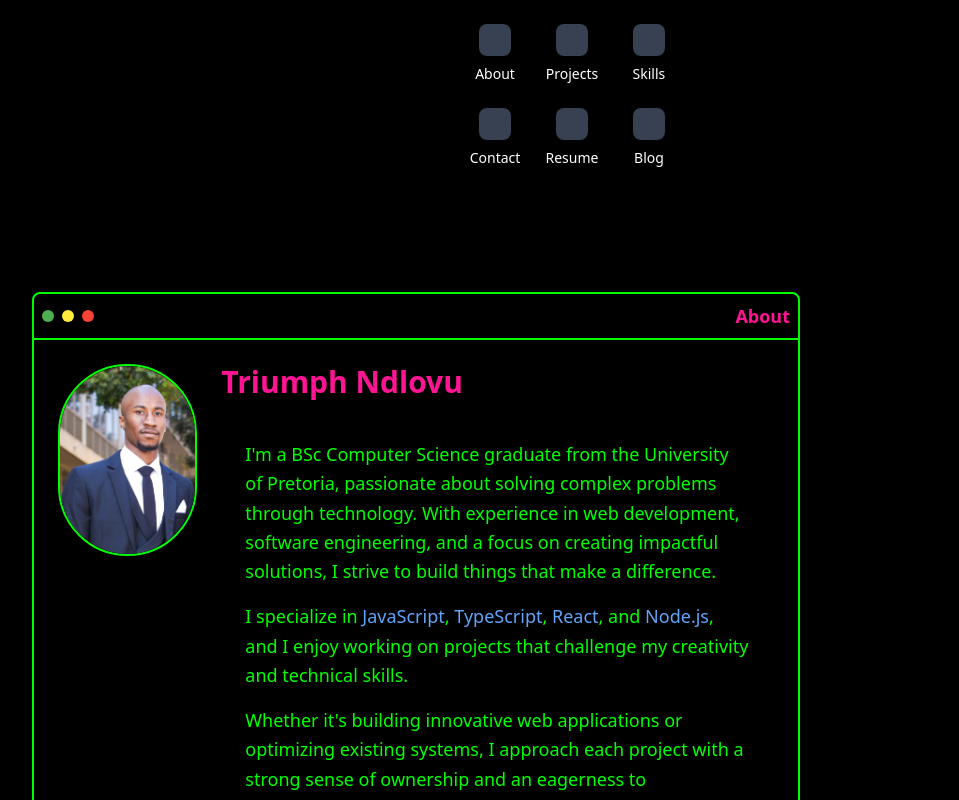
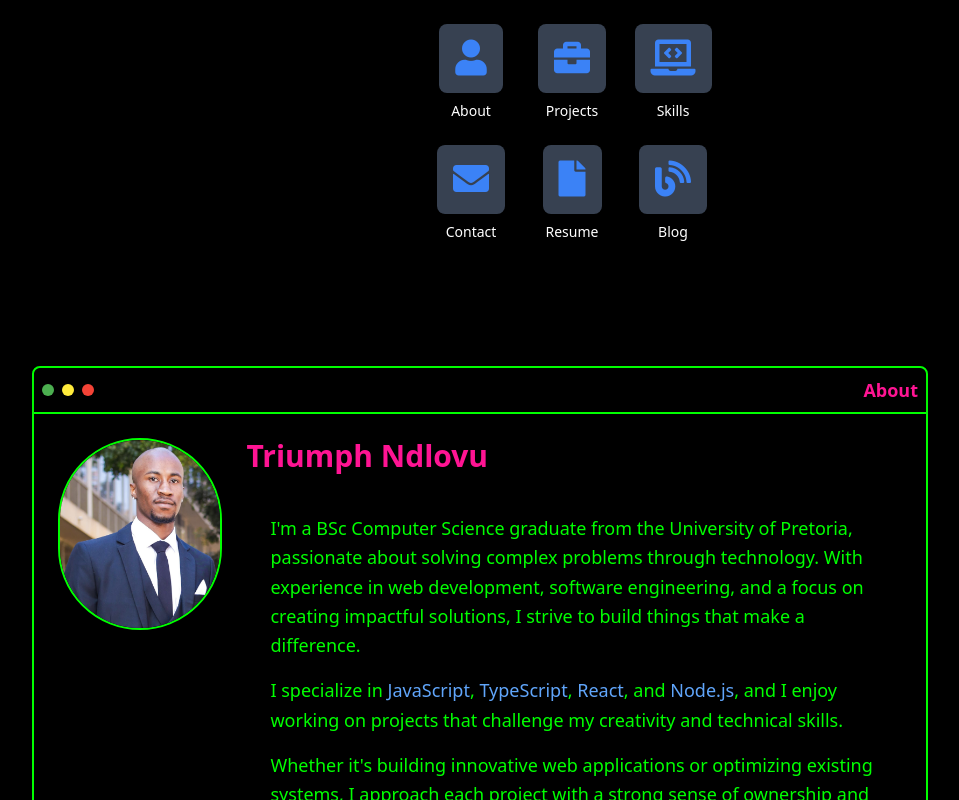
Before and after one commit to TriumphNdlovu/triumph-portfolio, a Next.js app: page / in a window 1280 px wide. Both pictures are taken after a click on the element "About". Shown: the top 800 px of the page, without its empty margins (68-1027 px from the left). Built offline with nearby package versions, Linux system fonts and the light colour scheme.

Commit message:
Add font-awesome CSS import and link in globals.css and layout.tsx

```diff
--- a/src/app/globals.css
+++ b/src/app/globals.css
@@ -3,6 +3,8 @@
 @tailwind utilities;
 @import url('https://fonts.googleapis.com/css2?family=Press+Start+2P&display=swap');
 @import url('https://fonts.googleapis.com/css2?family=Roboto:wght@400;500;700&display=swap');
+@import url('https://cdnjs.cloudflare.com/ajax/libs/font-awesome/5.15.4/css/all.min.css');
+
 
 /* globals.css */
 
--- a/src/app/layout.tsx
+++ b/src/app/layout.tsx
@@ -17,9 +17,15 @@ export default function RootLayout({
 }>) {
   return (
     <html lang="en">
+      <head>
+      <link
+            rel="stylesheet"
+            href="https://cdnjs.cloudflare.com/ajax/libs/font-awesome/5.15.4/css/all.min.css"
+          />
+
+      </head>
       <body
       >
-      {/*<NavBar />*/}
         {children}
       </body>
     </html>
--- a/src/app/page.tsx
+++ b/src/app/page.tsx
@@ -5,26 +5,31 @@ export default function Home() {
   // State to manage the active windows
   const [openWindows, setOpenWindows] = useState<string[]>([]);
   const [positions, setPositions] = useState<{ [key: string]: { top: number; left: number } }>({});
+  const [size, setSize] = useState<{ [key: string]: { width: number; height: number } }>({});
 
   const handleWindowOpen = (section: string) => {
     if (!openWindows.includes(section)) {
       setOpenWindows([...openWindows, section]);
 
-      // Calculate the new position for the window based on existing ones
       const newPosition = { top: 100, left: 100 };
-      const offset = 30; // The amount of offset between windows
+      const offset = 30;
+      const size = { width: 70, height: 70 };
 
-      // If there are already open windows, calculate the new position
       const existingPositions = Object.values(positions);
       if (existingPositions.length > 0) {
         const lastPosition = existingPositions[existingPositions.length - 1];
-        newPosition.top = lastPosition.top + offset; // Offset vertically from the last window
-        newPosition.left = lastPosition.left + offset; // Offset horizontally from the last window
+        newPosition.top = lastPosition.top + offset;
+        newPosition.left = lastPosition.left + offset;
       }
 
       setPositions((prevPositions) => ({
         ...prevPositions,
-        [section]: newPosition, // Set initial position for the new window
+        [section]: newPosition,
+      }));
+
+      setSize((prevSize) => ({
+        ...prevSize,
+        [section]: size,
       }));
     }
   };
@@ -32,10 +37,26 @@ export default function Home() {
   const handleWindowClose = (section: string) => {
     setOpenWindows(openWindows.filter(window => window !== section));
     setPositions((prevPositions) => {
-      const { [section]: _, ...rest } = prevPositions; // Remove the position when window is closed
+      const { [section]: _, ...rest } = prevPositions;
       return rest;
     });
   };
+
+  const handleWindowMaximize = (section: string) => {
+      // make the size 100vw and 100 vh
+      setPositions((prevPositions) => ({
+        ...prevPositions,
+        [section]: { top: 0, left: 0 },
+      }));
+
+    ;
+
+      setSize((prevSize) => ({
+        ...prevSize,
+        [section]: { width: 100, height: 100 },
+      }));
+
+  }
 
   const handleDrag = (e: React.MouseEvent, windowName: string) => {
     const startX = e.clientX;
@@ -63,53 +84,70 @@ export default function Home() {
   };
 
   return (
+
 <div className="bg-black text-white h-screen flex flex-col items-center">
   {/* Desktop Icons */}
-      <div className="grid grid-cols-3 gap-6 p-6">
-        <div className="flex flex-col items-center cursor-pointer" onClick={() => handleWindowOpen('about')}>
-          <div className="bg-gray-700 p-4 rounded-lg shadow-md">
-            <i className="fas fa-user text-4xl text-blue-500"></i>
+  <div className="grid grid-cols-2 md:grid-cols-3 gap-6 p-6">
+    <div
+      className="flex flex-col items-center cursor-pointer transform transition duration-300 ease-in-out hover:scale-110"
+      onClick={() => handleWindowOpen('about')}
+    >
+      <div className="bg-gray-700 p-4 rounded-lg shadow-md hover:bg-blue-500 transition duration-300 ease-in-out">
+        <i className="fas fa-user text-4xl text-blue-500 hover:text-white"></i>
       </div>
-          <p className="text-sm mt-2">About</p>
+      <p className="text-sm mt-2 text-center hover:text-blue-500 transition duration-300">About</p>
     </div>
 
-        <div className="flex flex-col items-center cursor-pointer" onClick={() => handleWindowOpen('projects')}>
-          <div className="bg-gray-700 p-4 rounded-lg shadow-md">
-            <i className="fas fa-briefcase text-4xl text-blue-500"></i>
+    <div
+      className="flex flex-col items-center cursor-pointer transform transition duration-300 ease-in-out hover:scale-110"
+      onClick={() => handleWindowOpen('projects')}
+    >
+      <div className="bg-gray-700 p-4 rounded-lg shadow-md hover:bg-blue-500 transition duration-300 ease-in-out">
+        <i className="fas fa-briefcase text-4xl text-blue-500 hover:text-white"></i>
       </div>
-          <p className="text-sm mt-2">Projects</p>
+      <p className="text-sm mt-2 text-center hover:text-blue-500 transition duration-300">Projects</p>
     </div>
 
-        <div className="flex flex-col items-center cursor-pointer" onClick={() => handleWindowOpen('skills')}>
-          <div className="bg-gray-700 p-4 rounded-lg shadow-md">
-            <i className="fas fa-laptop-code text-4xl text-blue-500"></i>
+    <div
+      className="flex flex-col items-center cursor-pointer transform transition duration-300 ease-in-out hover:scale-110"
+      onClick={() => handleWindowOpen('skills')}
+    >
+      <div className="bg-gray-700 p-4 rounded-lg shadow-md hover:bg-blue-500 transition duration-300 ease-in-out">
+        <i className="fas fa-laptop-code text-4xl text-blue-500 hover:text-white"></i>
       </div>
-          <p className="text-sm mt-2">Skills</p>
+      <p className="text-sm mt-2 text-center hover:text-blue-500 transition duration-300">Skills</p>
     </div>
 
-        <div className="flex flex-col items-center cursor-pointer" onClick={() => handleWindowOpen('contact')}>
-          <div className="bg-gray-700 p-4 rounded-lg shadow-md">
-            <i className="fas fa-envelope text-4xl text-blue-500"></i>
+    <div
+      className="flex flex-col items-center cursor-pointer transform transition duration-300 ease-in-out hover:scale-110"
+      onClick={() => handleWindowOpen('contact')}
+    >
+      <div className="bg-gray-700 p-4 rounded-lg shadow-md hover:bg-blue-500 transition duration-300 ease-in-out">
+        <i className="fas fa-envelope text-4xl text-blue-500 hover:text-white"></i>
       </div>
-          <p className="text-sm mt-2">Contact</p>
+      <p className="text-sm mt-2 text-center hover:text-blue-500 transition duration-300">Contact</p>
     </div>
 
-        <div className="flex flex-col items-center cursor-pointer" onClick={() => handleWindowOpen('resume')}>
-          <div className="bg-gray-700 p-4 rounded-lg shadow-md">
-            <i className="fas fa-file text-4xl text-blue-500"></i>
+    <div
+      className="flex flex-col items-center cursor-pointer transform transition duration-300 ease-in-out hover:scale-110"
+      onClick={() => handleWindowOpen('resume')}
+    >
+      <div className="bg-gray-700 p-4 rounded-lg shadow-md hover:bg-blue-500 transition duration-300 ease-in-out">
+        <i className="fas fa-file text-4xl text-blue-500 hover:text-white"></i>
       </div>
-          <p className="text-sm mt-2">Resume</p>
+      <p className="text-sm mt-2 text-center hover:text-blue-500 transition duration-300">Resume</p>
     </div>
 
-        <div className="flex flex-col items-center cursor-pointer" onClick={() => handleWindowOpen('blog')}>
-          <div className="bg-gray-700 p-4 rounded-lg shadow-md">
-            <i className="fas fa-blog text-4xl text-blue-500"></i>
+    <div
+      className="flex flex-col items-center cursor-pointer transform transition duration-300 ease-in-out hover:scale-110"
+      onClick={() => handleWindowOpen('blog')}
+    >
+      <div className="bg-gray-700 p-4 rounded-lg shadow-md hover:bg-blue-500 transition duration-300 ease-in-out">
+        <i className="fas fa-blog text-4xl text-blue-500 hover:text-white"></i>
       </div>
-          <p className="text-sm mt-2">Blog</p>
+      <p className="text-sm mt-2 text-center hover:text-blue-500 transition duration-300">Blog</p>
     </div>
   </div>
-
-
 
       {/* Open Windows (Desktop-style Windows) */}
       <div className="relative w-full h-full flex items-center justify-center">
@@ -120,8 +158,9 @@ export default function Home() {
             style={{
               top: `${positions[window]?.top}px`,
               left: `${positions[window]?.left}px`,
-              width: '60vw',
-              minHeight: '60vh',
+              width: `${size[window]?.width}vw`,
+              minHeight: `${size[window]?.height}vh`,
+              zIndex: index + 1,
             }}
           >
             {/* Header Bar */}
@@ -131,8 +170,14 @@ export default function Home() {
             >
               <div className="flex gap-2">
                 {/* Buttons (Minimize, Maximize, Close) */}
-                <div className="w-3 h-3 bg-[#4CAF50] rounded-full hover:bg-[#45a049] cursor-pointer"></div> {/* Minimize */}
-                <div className="w-3 h-3 bg-[#FFEB3B] rounded-full hover:bg-[#FFEB3B] cursor-pointer"></div> {/* Maximize */}
+                <div className="w-3 h-3 bg-[#4CAF50] rounded-full hover:bg-[#45a049] cursor-pointer"
+                  onClick={() => handleWindowClose(window)}
+
+                ></div> {/* Minimize */}
+                <div className="w-3 h-3 bg-[#FFEB3B] rounded-full hover:bg-[#FFEB3B] cursor-pointer"
+                onClick={() => handleWindowMaximize(window)}
+
+                ></div> {/* Maximize */}
                 <div
                   className="w-3 h-3 bg-[#F44336] rounded-full hover:bg-[#e53935] cursor-pointer"
                   onClick={() => handleWindowClose(window)}
@@ -383,9 +428,6 @@ export default function Home() {
                       </div>
                     </section>
                                         )}
-
-
-
           </div>
         ))}
       </div>
```
Lines whose indentation alone changed are shown as unchanged.
